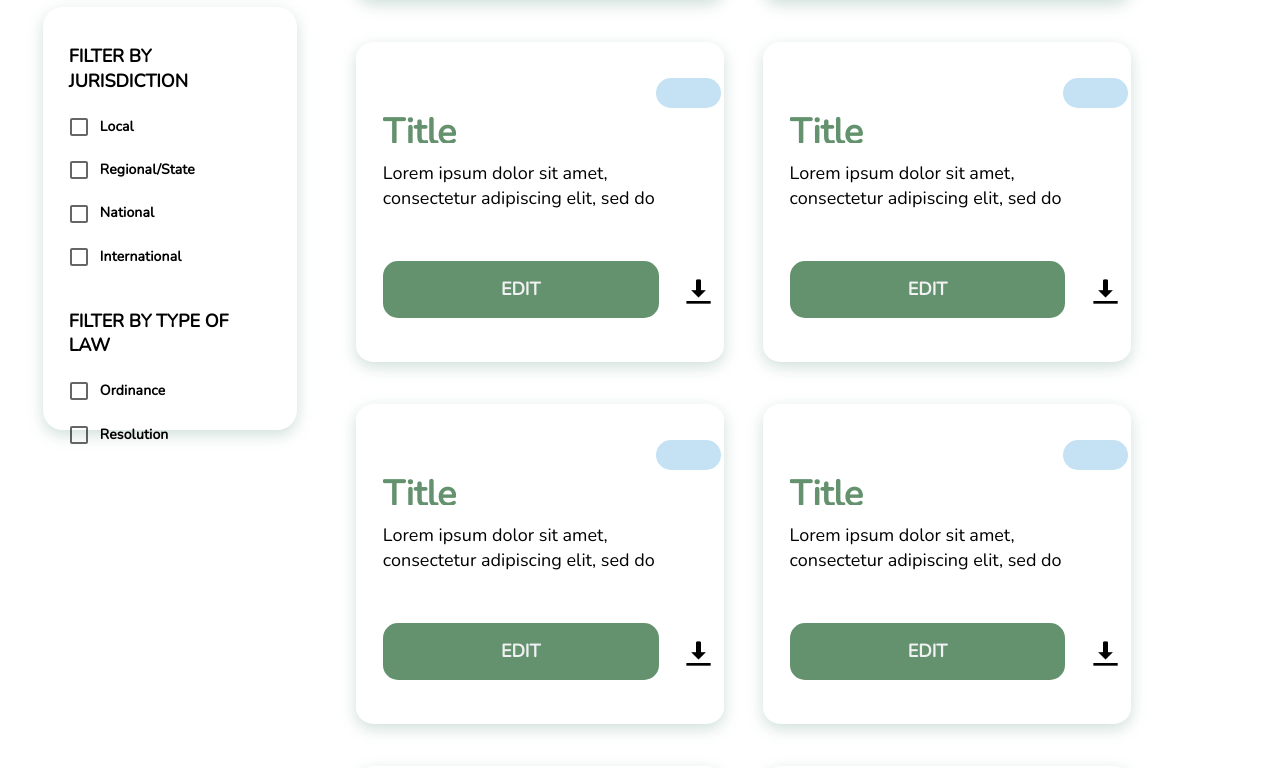
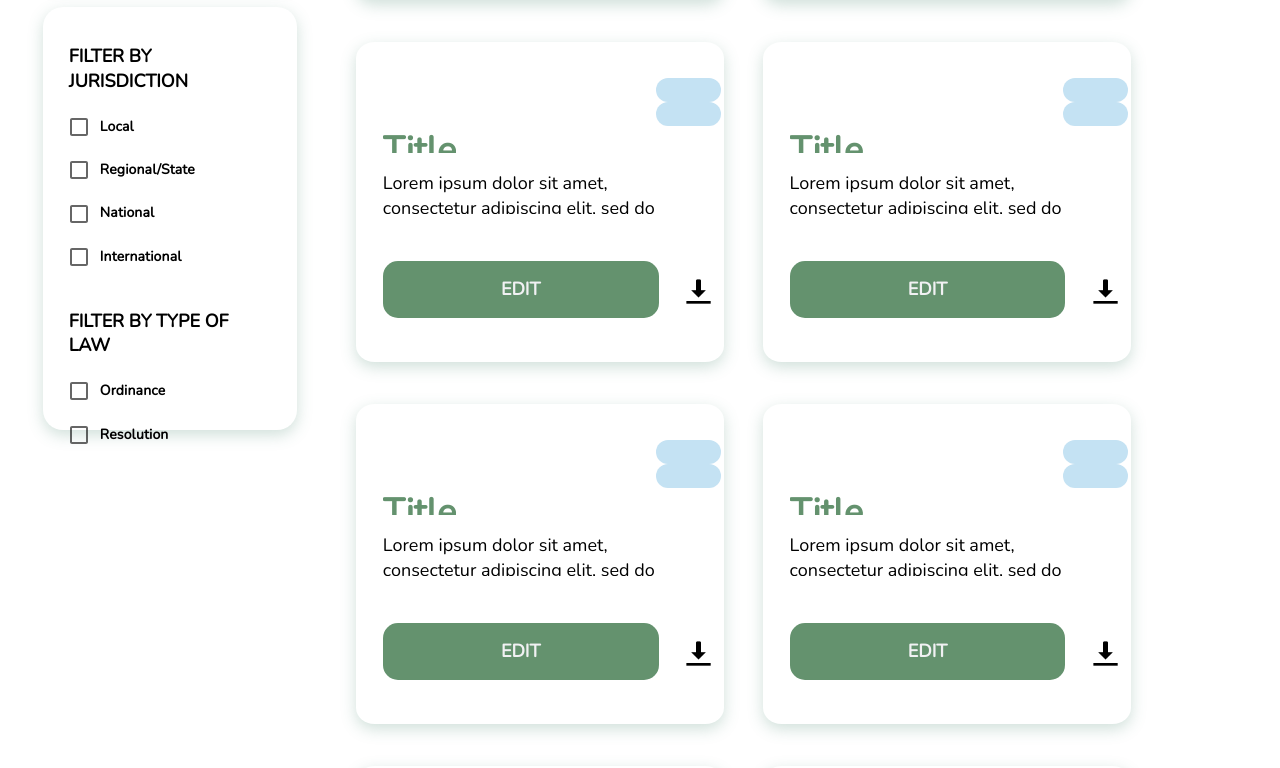
Before and after one commit to cornellh4i/earth-law-center, a React (Create React App) app in the folder client/: page /laws in a window 1280 px wide. Shown: the part 1152-1920 px from the top of the page. Built offline with nearby package versions, Linux system fonts and the light colour scheme.

Commit message:
added tags

```diff
--- a/client/src/components/TemplateCard/TemplateCard.jsx
+++ b/client/src/components/TemplateCard/TemplateCard.jsx
@@ -1,3 +1,4 @@
+import Box from '@mui/material/Box';
 import React from 'react';
 import './TemplateCard.css';
 import Button from '../Button/Button.jsx';
@@ -13,7 +14,8 @@ import downloadbtn from './assets/download-btn.png';
 const TemplateCard = (props) => {
   var card_content =
     <div className='card-text-container'>
-      <Button css='card-type-btn' onClick={props.edit} text={props.type}  ></Button>
+    <Button css='card-type-btn' text={props.type}  ></Button>
+    <Button css='card-type-btn' text={props.jurisdiction} ></Button>
         <h1 className='card-title'>{props.title}</h1>
         <p className='card-summary'>{props.summary}</p>
     </div>
```
